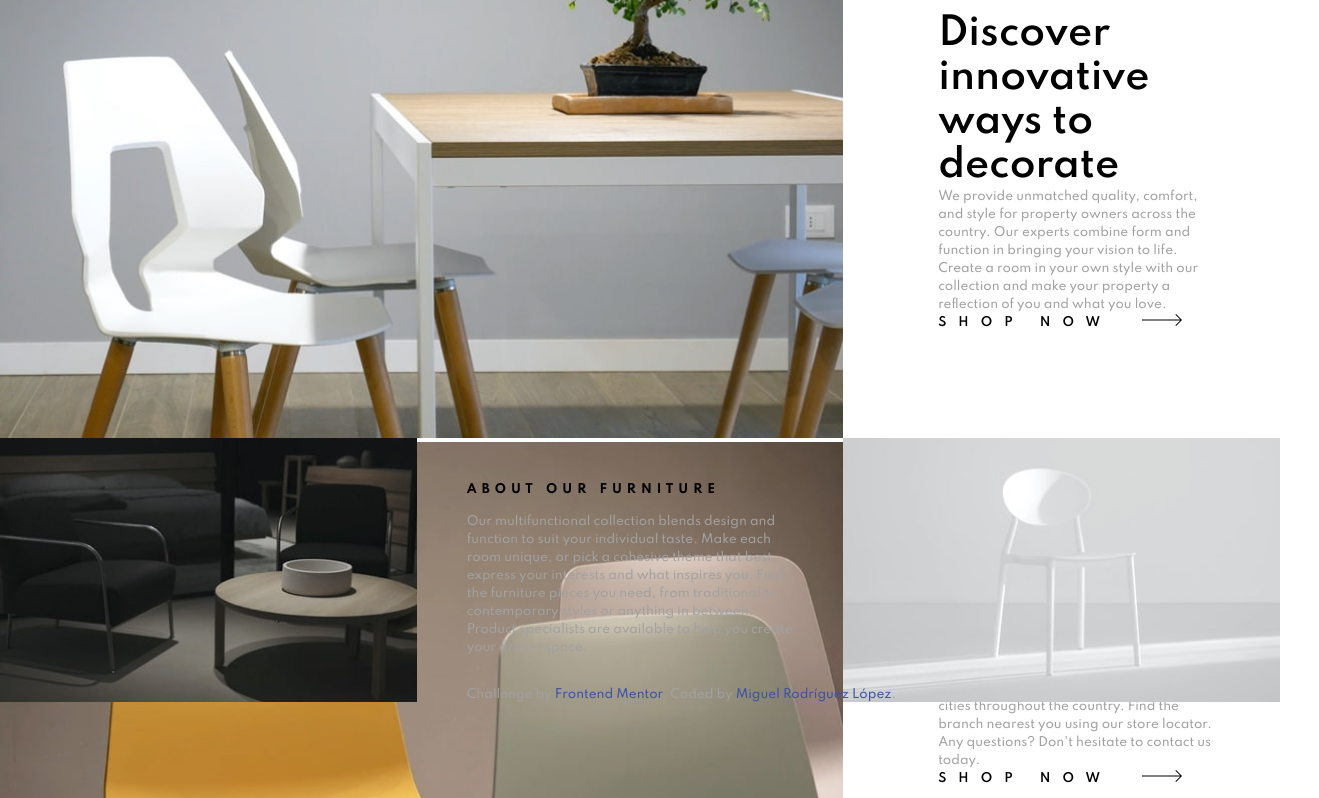
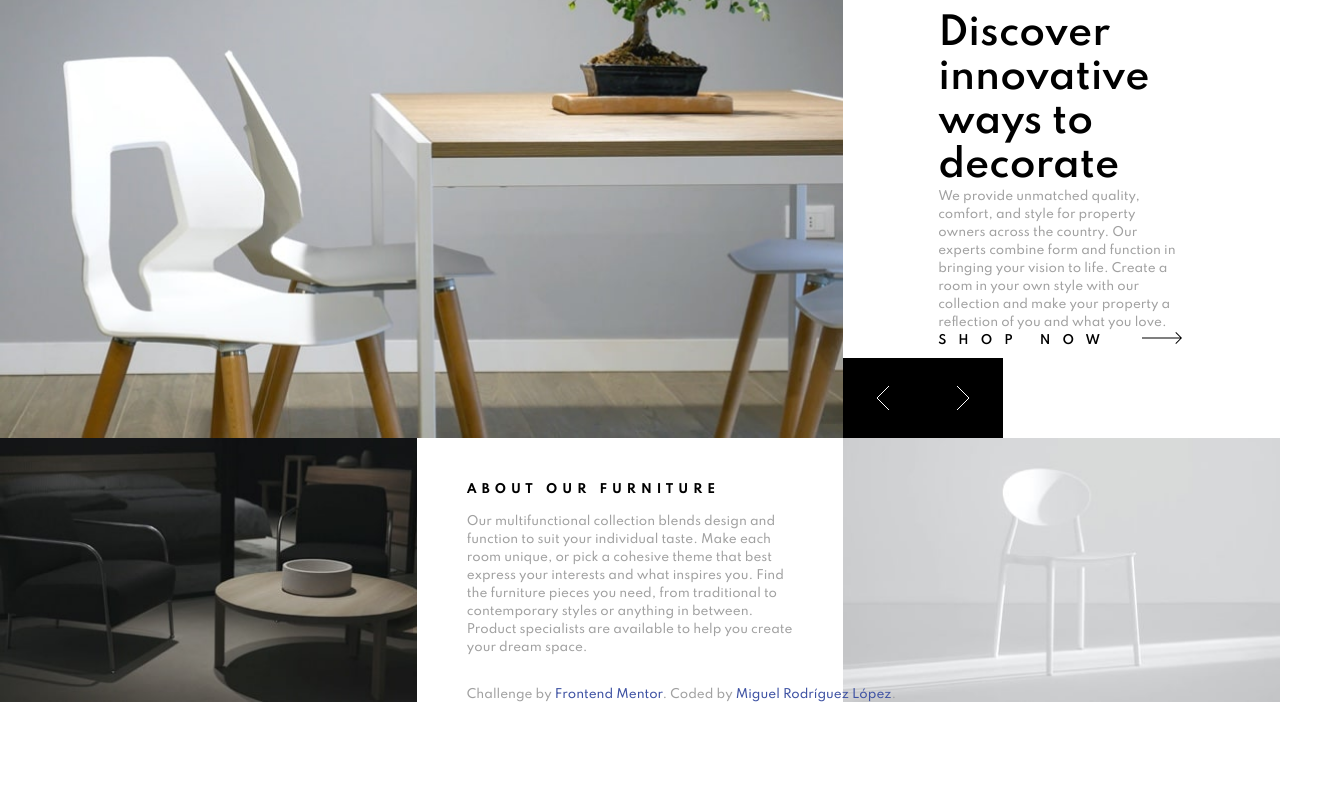
Before and after one commit to leugiim/room-homepage-master, a plain HTML site: page index.html in a window 1280 px wide. Shown: the part 98-896 px from the top of the page, 1319 px wide, since content can reach past the window. After the commit the page ends 800 px from the top, so only its background shows below. Drawn offline with Linux system fonts and the light colour scheme.

Commit message:
Editing js link main.js

```diff
--- a/index.html
+++ b/index.html
@@ -85,6 +85,6 @@
 
   </div>
 
-  <script type="script/javascript" src="./js/main.js" />
+  <script type="text/javascript" src="./js/main.js"></script>
 </body>
 </html>
--- a/js/main.js
+++ b/js/main.js
@@ -1,3 +1,4 @@
+
 window.onload = function() {
 
   const selectorImages = "data-img-slide";
@@ -9,11 +10,6 @@ window.onload = function() {
   const descriptions = document.querySelectorAll("[" + selectorSlides + "]");
   const buttons = document.querySelectorAll("[" + selectorButtons + "]");
 
-  console.log(images);
-  console.log("---");
-  console.log(descriptions);
-  console.log("---");
-  console.log(buttons);
 
   const setVisibility = (element, selector) => {
     if (parseInt(element.getAttribute(selector)) !== activeIndex)
```
